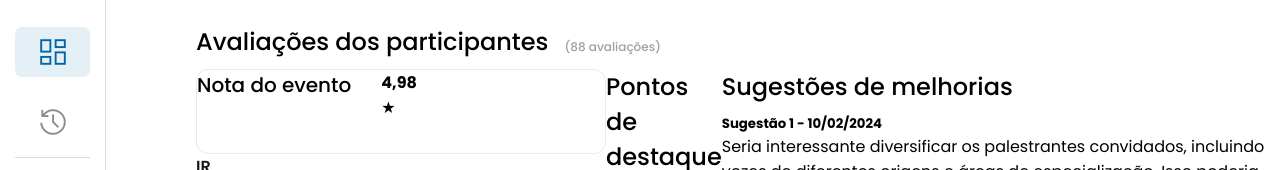
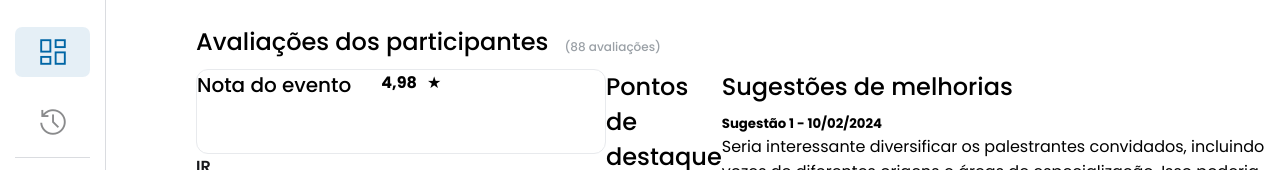
Before and after one commit to EsyProject/EsyFrontend, a React (Vite) app: page /dashboard in a window 1280 px wide. Shown: the part 337-507 px from the top of the page. Built offline with nearby package versions, Linux system fonts and the light colour scheme.

Commit message:
style: Dashboard style update

```diff
--- a/src/pages/Dashboard/Dashboard.css
+++ b/src/pages/Dashboard/Dashboard.css
@@ -132,6 +132,11 @@
   gap: 30px;
 }
 
+.rate {
+  display: flex;
+  gap: 10px;
+}
+
 .event-note h3 {
   font-weight: 500;
   font-size: 20px;
```
